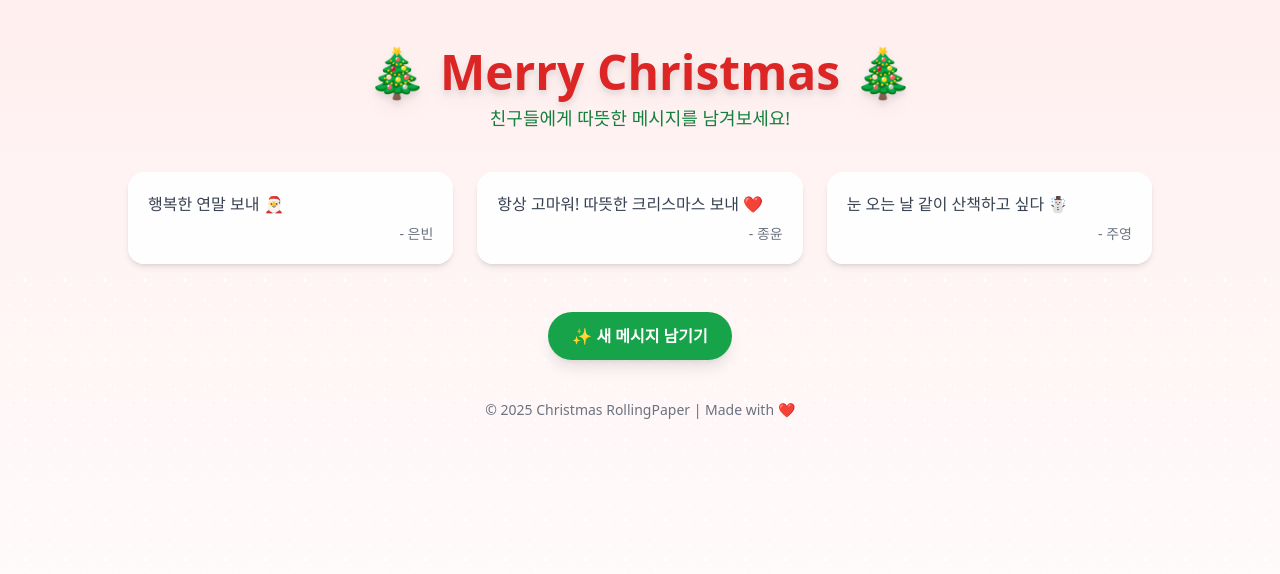
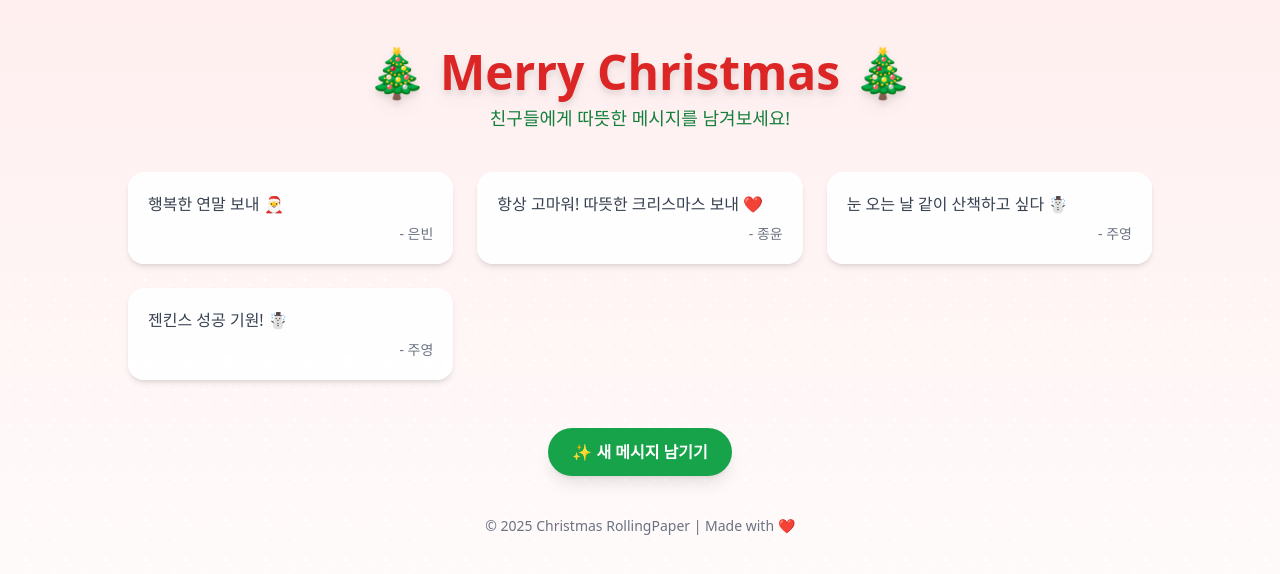
Before and after one commit to La-Coruna/DrawingQuizDeployment, a Django app: page /rp/ in a window 1280 px wide. Shown: the top 574 px of the page. Run offline with Django 5.2, Linux system fonts and the light colour scheme; some libraries are stand-ins or nearby versions.

Commit message:
Update index.html

```diff
--- a/templates/rp/index.html
+++ b/templates/rp/index.html
@@ -67,6 +67,11 @@
         <p class="text-gray-700 mb-2">눈 오는 날 같이 산책하고 싶다 ☃️</p>
         <p class="text-sm text-gray-500 text-right">- 주영</p>
       </div>
+
+      <div class="bg-white/90 backdrop-blur-sm p-5 rounded-2xl shadow-md hover:scale-105 transition">
+        <p class="text-gray-700 mb-2">젠킨스 성공 기원! ☃️</p>
+        <p class="text-sm text-gray-500 text-right">- 주영</p>
+      </div>
     </main>
 
     <!-- 메시지 추가 버튼 -->
```
